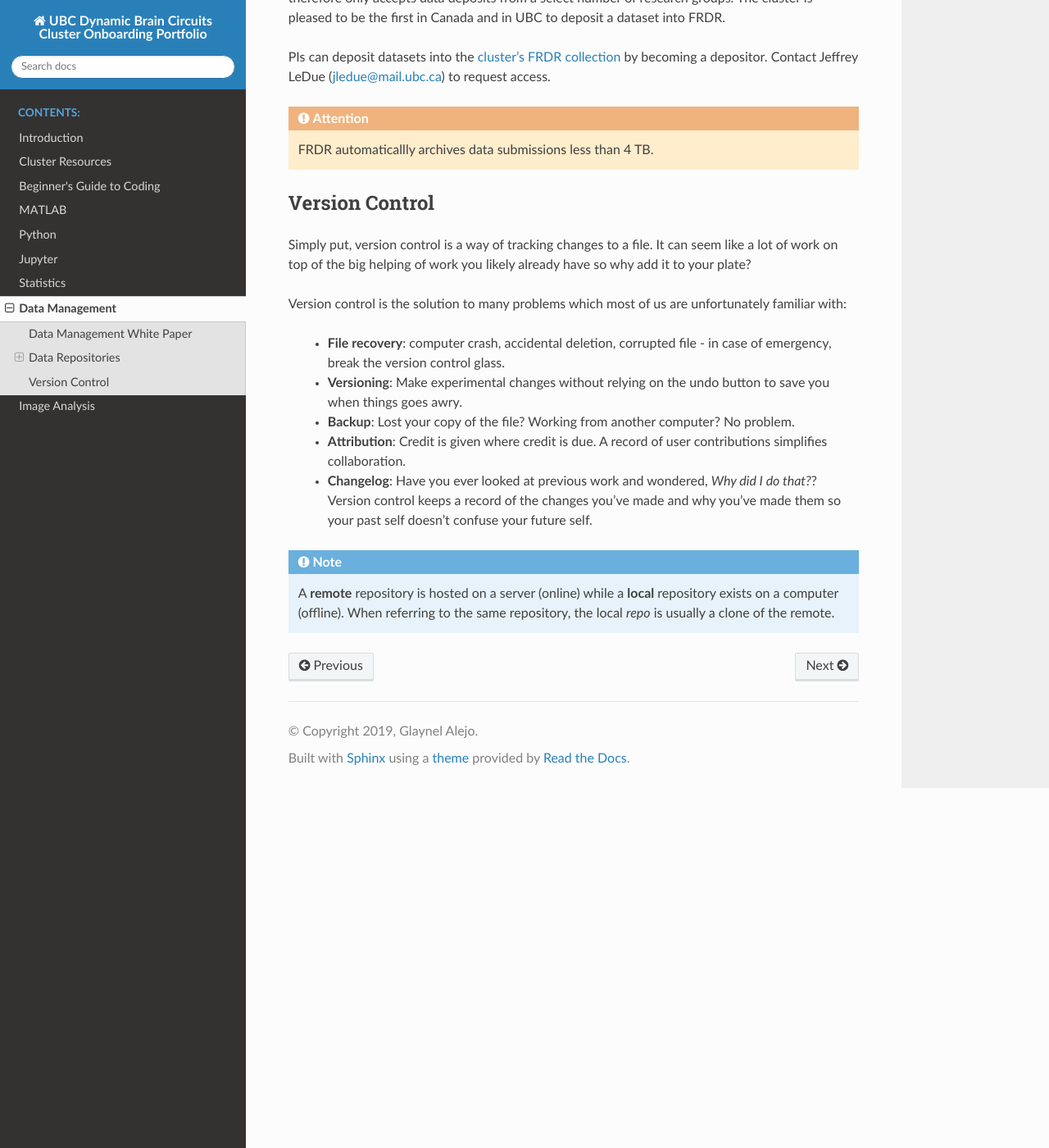
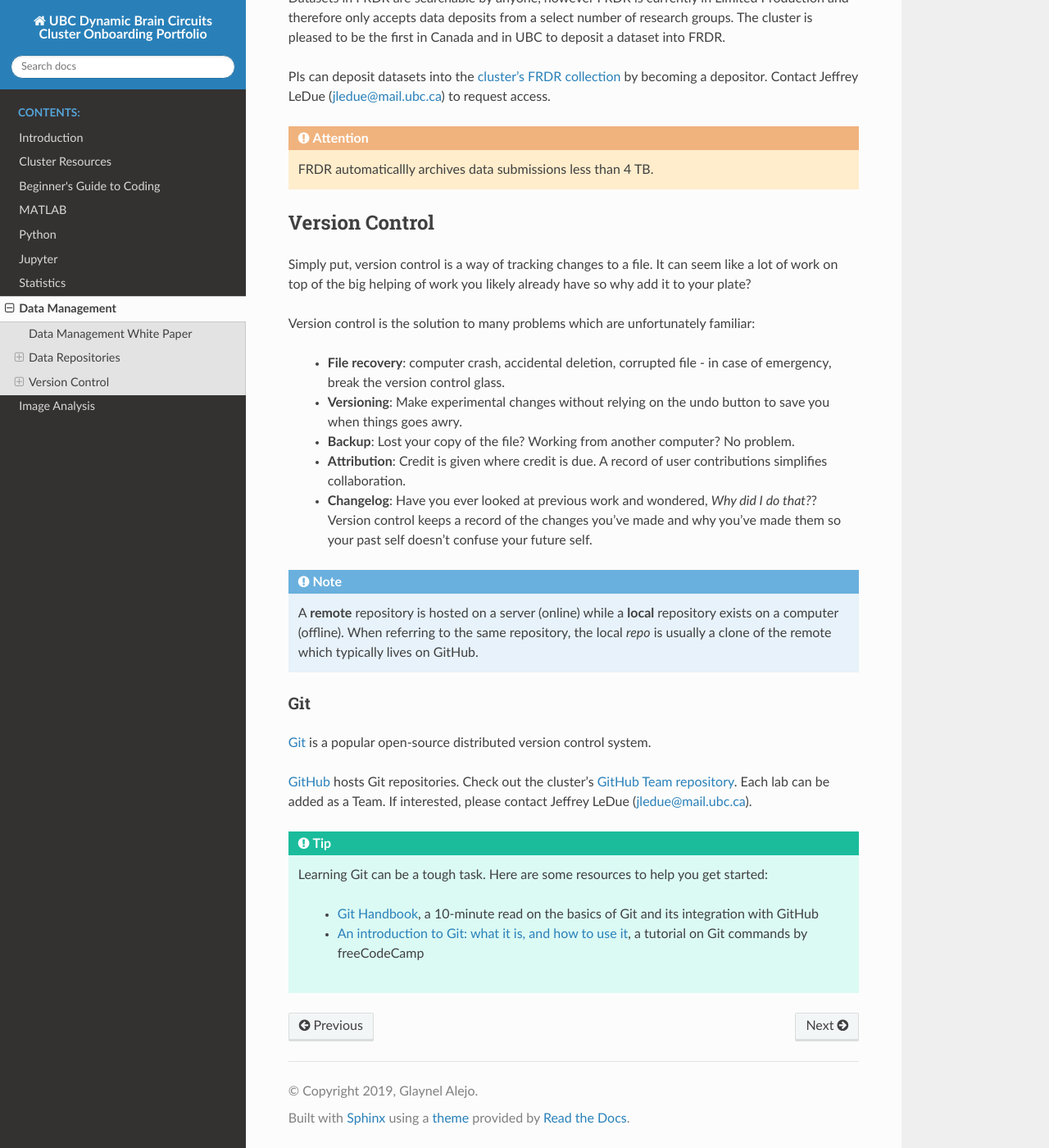
Before and after one commit to ubcbraincircuits/onboarding, a Sphinx documentation site: the page built from source/data.rst, in a window 1280 px wide and 1400 px high, scrolled down 1195 px. Shown: the whole window at 82% size. Built offline with Sphinx 7.4.7 and the Read the Docs theme 2.0.0, drawn with Linux system fonts in a browser that asks for light colours.

Commit message:
Write up Git section

```diff
--- a/source/data.rst
+++ b/source/data.rst
@@ -57,7 +57,7 @@ Simply put, version control is a way of tracking changes to a file.
 It can seem like a lot of work on top of the big helping of work you likely already have
 so why add it to your plate?
 
-Version control is the solution to many problems which most of us are unfortunately familiar with:
+Version control is the solution to many problems which are unfortunately familiar:
 
 	- **File recovery**: computer crash, accidental deletion, corrupted file - in case of emergency, break the version control glass.
 
@@ -71,4 +71,20 @@ Version control is the solution to many problems which most of us are unfortunat
 
 .. note::
 	A **remote** repository is hosted on a server (online) while a **local** repository exists on a computer (offline). When referring to the same
-	repository, the local *repo* is usually a clone of the remote.
+	repository, the local *repo* is usually a clone of the remote which typically lives on GitHub.
+
+Git
+===
+
+`Git <https://git-scm.com/>`_ is a popular open-source distributed version control system.
+
+`GitHub <https://github.com/>`_ hosts Git repositories. Check out the cluster's `GitHub Team repository <https://github.com/ubcbraincircuits>`_.
+Each lab can be added as a Team. If interested, please contact Jeffrey LeDue (jledue@mail.ubc.ca).
+
+
+.. tip::
+	Learning Git can be a tough task. Here are some resources to help you get started:
+
+		- `Git Handbook <https://guides.github.com/introduction/git-handbook/>`_, a 10-minute read on the basics of Git and its integration with GitHub
+
+		- `An introduction to Git: what it is, and how to use it <https://www.freecodecamp.org/news/what-is-git-and-how-to-use-it-c341b049ae61/>`_, a tutorial on Git commands by freeCodeCamp
```
